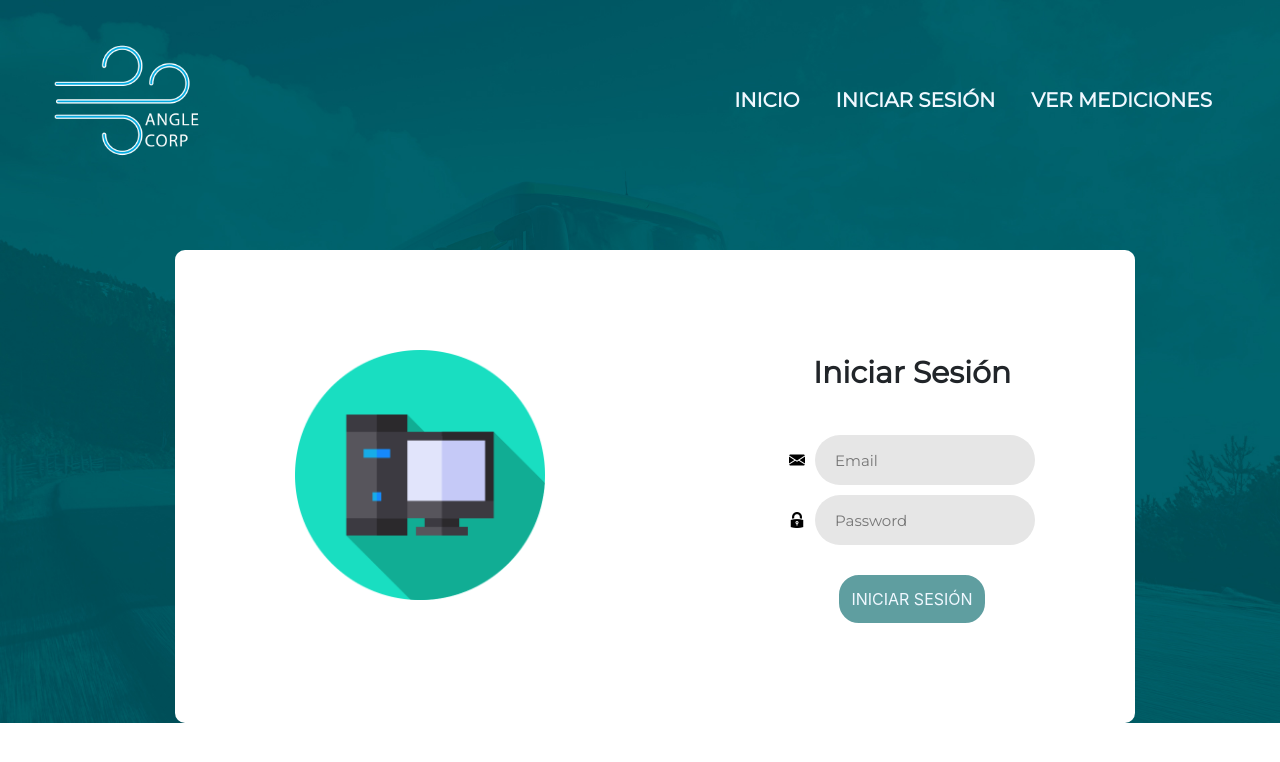
After one commit to 3-GTI-ProyectoMedioAmbiente/WebAngleCorp, a Flask app: page /login in a window 1280 px wide. The commit adds this page. Shown: the top 762 px of the page. Run offline with Flask 2, Linux system fonts and the light colour scheme; some libraries are stand-ins or nearby versions; some web fonts are replaced.

Commit message:
Login maquetado

```diff
--- a/src/app.py
+++ b/src/app.py
@@ -17,7 +17,7 @@ logicaFake = LogicaFake(ipServer)
 ## @return plantillaWeb: genera el codigo html de la pagina web a partir de las medidicones obtenidas en la BD
 ## getAllMeasuresWeb-> HTML
 ##/
-@app.route('/')
+@app.route('/mediciones')
 def getAllMeasuresWeb():
     dataJson = logicaFake.obtenerTodasLasMediciones()
     data = dataJson['mediciones']
@@ -30,9 +30,30 @@ def getAllMeasuresWeb():
 ## @return plantillaWeb: genera el codigo html de la pagina web a partir de las medidicones obtenidas en la BD
 ## getAllMeasuresWeb-> HTML
 ##/
-@app.route('/index')
+@app.route('/')
 def getIndex():
     return render_template('index.html')
+
+##/
+## http://{ip_server}/index
+## Ruta que mostrará el login
+## @return plantillaWeb: genera el codigo html de la pagina web
+##/
+@app.route('/login')
+def getLogin():
+    return render_template('login.html')
+
+    ##/
+## http://{ip_server}/usuario
+## Ruta que mostrará la pagina de datos del usuario
+## @return plantillaWeb: genera el codigo html de la pagina web
+##/
+@app.route('/usuario')
+def getLogin():
+    return render_template('usuario.html')
+
+
+
 ##/
 ## http://{ip_server}/getLastMeasuresWeb
 ## Ruta principal de la pagina web que mostrara las mediciones ultimas mediciones
--- a/src/static/css/cssGeneral.css
+++ b/src/static/css/cssGeneral.css
@@ -12,13 +12,15 @@ body{
 
     display: flex;
     flex-direction: row;
-    justify-content: space-around;
+    justify-content: space-between;
 
 }
 .logo{
-    width: 250px;
+
+    width:200px;
     height: auto;
-    padding: 20px;
+    padding: 10px;
+    margin-left: 20px;
 
 }
 
@@ -26,6 +28,7 @@ body{
 nav.navbar {
     padding: 30px;
     font-family: 'Montserrat', sans-serif;
+    margin-right: 20px;
 
 }
 
@@ -49,7 +52,7 @@ nav.navbar ul.navbar-nav li.nav-item a.nav-link:hover {
 
 /********LANDING**************************/
 
-.container{
+.containerLanding{
 
     display: flex;
     flex-direction: column;
@@ -63,15 +66,15 @@ nav.navbar ul.navbar-nav li.nav-item a.nav-link:hover {
 
 
 }
-.container h1{
+.containerLanding h1{
     font-size: 60px;
     font-weight: 500;
 }
-.container h2{
+.containerLanding h2{
     font-size: 30px;
     font-weight:bold;
 }
-.containerBotones{
+.containerBotonesLanding{
     margin-top: 40px;
     justify-content: center;
     display: flex;
@@ -80,7 +83,7 @@ nav.navbar ul.navbar-nav li.nav-item a.nav-link:hover {
     font-size: 20px;
 
 }
-.containerBotones button{
+.containerBotonesLanding button{
 
     border: 2px solid white;
     border-radius: 30px;
@@ -99,6 +102,7 @@ nav.navbar ul.navbar-nav li.nav-item a.nav-link:hover {
 
 
 }
+
 .buttonMapaLanding{
 
     margin-left: 10px;
@@ -114,6 +118,7 @@ nav.navbar ul.navbar-nav li.nav-item a.nav-link:hover {
     font-weight: 600;
     transition-duration: 0.25s;
     transition-timing-function:linear;
+    cursor: pointer;
 
 
 
@@ -125,6 +130,93 @@ nav.navbar ul.navbar-nav li.nav-item a.nav-link:hover {
     font-weight: 500;
     transition-duration: 0.25s;
     transition-timing-function:linear;
+    cursor: pointer;
 
 
 }
+
+/********LOGIN**************************/
+.containerLogin{
+
+  width: 960px;
+  background: #fff;
+  border-radius: 10px;
+  overflow: hidden;
+
+
+  display: -webkit-box;
+  display: -webkit-flex;
+  display: -moz-box;
+  display: -ms-flexbox;
+  display: flex;
+  flex-wrap: wrap;
+  justify-content: space-between;
+  padding: 100px 100px 100px 100px;
+  align-self: center;
+
+}
+.imagenGrandeLogin img{
+    width: 250px;
+    margin-left: 20px;
+
+}
+.container-login{
+
+    margin-top: 50px;
+    margin-left: 90px;
+
+}
+.formLogin {
+    display: flex;
+    flex-direction: column;
+    justify-content: center;
+    align-items: center;
+}
+.login100-form-title{
+    font-family: 'Montserrat', sans-serif;
+    font-weight: 700;
+    font-size: 30px;
+    margin-bottom: 30px;
+}
+.inputLogin{
+    margin-top: 10px;
+    display: flex;
+    align-items: center;
+}
+
+.botonLogin{
+    margin-top: 30px;
+    border-radius: 20px;
+    border: 2px cadetblue solid;
+    background-color: cadetblue;
+    color: aliceblue;
+    transition-duration: 0.25s;
+    transition-timing-function:linear;
+    padding: 10px;
+    cursor: pointer;
+}
+.botonLogin:hover{
+    transition-duration: 0.25s;
+    transition-timing-function:linear;
+    background-color: transparent;
+    color: cadetblue;
+    cursor: pointer;
+
+}
+.inputTextoLogin{
+
+  font-family: 'Montserrat', sans-serif;
+  font-size: 15px;
+  line-height: 1.5;
+  color: #666666;
+
+  border: none;
+  display: block;
+  width: 100%;
+  background: #e6e6e6;
+  height: 50px;
+  border-radius: 25px;
+  padding:20px;
+  margin-left: 10px;
+
+}
--- a/src/templates/layout.html
+++ b/src/templates/layout.html
@@ -1,5 +1,5 @@
 <!DOCTYPE html>
-<html lang="en">
+<html lang="es">
 <head>
     <meta charset="UTF-8">
     <meta http-equiv="X-UA-Compatible" content="IE=edge">
@@ -15,6 +15,8 @@
         <link rel="preconnect" href="https://fonts.gstatic.com" crossorigin>
         <link href="https://fonts.googleapis.com/css2?family=Montserrat:wght@100;400&display=swap" rel="stylesheet">
         <link href="https://fonts.googleapis.com/css2?family=Zen+Kaku+Gothic+Antique:wght@300&display=swap" rel="stylesheet">
+        <link rel="stylesheet" type="text/css" href="fonts/font-awesome-4.7.0/css/font-awesome.min.css">
+        <link rel="icon" type="image/png" href="images/icons/favicon.ico"/>
 
     <!--
         <link rel="stylesheet" href="https://maxcdn.bootstrapcdn.com/bootstrap/4.0.0/css/bootstrap.min.css" integrity="sha384-Gn5384xqQ1aoWXA+058RXPxPg6fy4IWvTNh0E263XmFcJlSAwiGgFAW/dAiS6JXm" crossorigin="anonymous">
@@ -37,14 +39,14 @@
                  <ul class="navbar-nav mr-auto">
 
                   <li class="nav-item">
-                    <a class="nav-link" href="index">INICIO </a>
+                    <a class="nav-link" href=" ">INICIO </a>
                   </li>
                   <li class="nav-item">
-                    <a class="nav-link" href="#">INICIAR SESIÓN </a>
+                    <a class="nav-link" href="login">INICIAR SESIÓN </a>
                   </li>
 
                   <li class="nav-item">
-                    <a class="nav-link" href="#">VER MAPA</a>
+                    <a class="nav-link" href="mediciones">VER MEDICIONES</a>
                   </li>
 
                 </ul>
--- /dev/null
+++ b/src/templates/login.html
@@ -0,0 +1,41 @@
+{% extends 'layout.html'%}
+{% block body %}
+
+<div class="container-login">
+    <div class="containerLogin">
+        <div class="imagenGrandeLogin">
+            <img src="../static/images/computadora.png" alt="Imagen Login">
+        </div>
+        <form class="formLogin">
+            <span class="login100-form-title">
+                Iniciar Sesión
+            </span>
+
+            <!--Input de correo-->
+            <div class="inputLogin" data-validate = "Hace falta un email valido: ex@abc.xyz">
+
+                <img src="../static/images/correo-electronico (1).png" alt="Imagen de sobre">
+                <input class="inputTextoLogin" type="text" name="email" placeholder="Email">
+
+            </div>
+            <!--Input de contraseña-->
+            <div class="inputLogin" data-validate = "Contraseña Requerida">
+
+                <img src="../static/images/lock (1).png" alt="">
+                <input class="inputTextoLogin" type="password" name="pass" placeholder="Password">
+
+            </div>
+            <!--Boton login-->
+            <div class="containerBotonLogin">
+                <button class="botonLogin">
+                    INICIAR SESIÓN
+                </button>
+            </div>
+
+
+
+        </form>
+    </div>
+</div>
+
+{% endblock %}
```
Also changed, not shown: src/templates/index.html (+4 -4 lines), src/static/images/computadora.png (added), src/static/images/correo-electronico (1).png (added), src/static/images/lock (1).png (added), src/templates/usuario.html (added), 1 other file.
